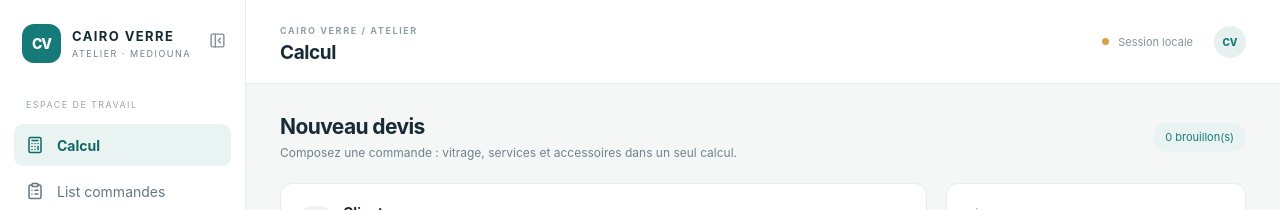
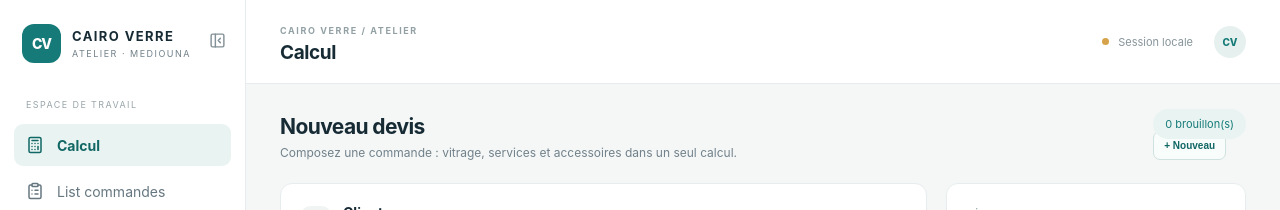
Before and after one commit to souify993-create/cairo-verre-workshop, a Next.js app: page / in a window 1280 px wide. Shown: the top 210 px of the page. Built offline with nearby package versions, Linux system fonts and the light colour scheme.

Commit message:
Add a clean new-quote action after editing drafts

```diff
--- a/src/app/page.tsx
+++ b/src/app/page.tsx
@@ -19,7 +19,7 @@ export default function Home(){
  <aside className={collapsed?"sidebar collapsed":"sidebar"}><div className="brand"><div className="brand-mark">CV</div>{!collapsed&&<div><strong>CAIRO VERRE</strong><small>ATELIER · MEDIOUNA</small></div>}</div><button className="collapse" onClick={()=>setCollapsed(!collapsed)} aria-label="Réduire le menu"><PanelLeftClose size={17}/></button><div className="nav-caption">{!collapsed&&"ESPACE DE TRAVAIL"}</div>
  {nav.map(item=><button key={item.label} className={"nav-item "+(section===item.label?"active":"")} onClick={()=>setSection(item.label)} title={item.label}><item.icon size={18}/>{!collapsed&&<span>{item.label}</span>}</button>)}<div className="sidebar-bottom"><Settings size={17}/>{!collapsed&&<span>Paramètres</span>}</div></aside>
  <section className="workspace"><header className="topbar"><div><span className="eyebrow">CAIRO VERRE / ATELIER</span><h1>{section}</h1></div><div className="top-right"><span className="status-dot"/><span>Session locale</span><div className="avatar">CV</div></div></header>
- {section==="Calcul"?<div className="content"><div className="intro"><div><h2>{editingId?"Modifier le brouillon":"Nouveau devis"}</h2><p>Composez une commande : vitrage, services et accessoires dans un seul calcul.</p></div><span className="draft-count">{drafts.length} brouillon(s)</span></div><div className="form-grid"><div className="main-column">
+ {section==="Calcul"?<div className="content"><div className="intro"><div><h2>{editingId?"Modifier le brouillon":"Nouveau devis"}</h2><p>Composez une commande : vitrage, services et accessoires dans un seul calcul.</p></div><div className="intro-actions"><span className="draft-count">{drafts.length} brouillon(s)</span><button className="add-btn" onClick={()=>{setCustomer("");setGlass([]);setServices([]);setAccessories([]);setEditingId(null);setSaved(false);}}>+ Nouveau</button></div></div><div className="form-grid"><div className="main-column">
  <section className="panel"><div className="panel-heading"><div><span className="step">01</span><div><h3>Client</h3><p>Le client sera enregistré à la livraison.</p></div></div></div><input className="text-input" value={customer} onChange={e=>setCustomer(e.target.value)} placeholder="Nom du client (facultatif pour le brouillon)"/></section>
  <section className="panel"><div className="panel-heading"><div><span className="step">02</span><div><h3>Vitrage</h3><p>Dimensions en millimètres · tarif de vente variable par commande.</p></div></div><button className="add-btn" onClick={()=>setGlass(a=>[...a,{label:"",widthMm:0,heightMm:0,quantity:1,pricePerM2:0}])}><Plus size={15}/> Ajouter verre</button></div>
  {glass.length===0?<div className="empty-inline">Aucun vitrage ajouté. Vous pouvez aussi créer un devis avec services ou accessoires uniquement.</div>:glass.map((x,i)=><div className="line-row" key={i}><input className="text-input item-name" placeholder="Type de verre" value={x.label} onChange={e=>updateGlass(i,{label:e.target.value})}/><Field label="Largeur mm" value={x.widthMm} onChange={v=>updateGlass(i,{widthMm:v})}/><Field label="Hauteur mm" value={x.heightMm} onChange={v=>updateGlass(i,{heightMm:v})}/><Field label="Qté" value={x.quantity} onChange={v=>updateGlass(i,{quantity:v})}/><Field label="Prix / m² TTC" value={x.pricePerM2} onChange={v=>updateGlass(i,{pricePerM2:v})}/><strong className="line-total">{money(areaM2(x.widthMm,x.heightMm,x.quantity)*x.pricePerM2)}</strong><button className="icon-btn danger" onClick={()=>setGlass(a=>a.filter((_,n)=>n!==i))}><Trash2 size={16}/></button></div>)}</section>
```
